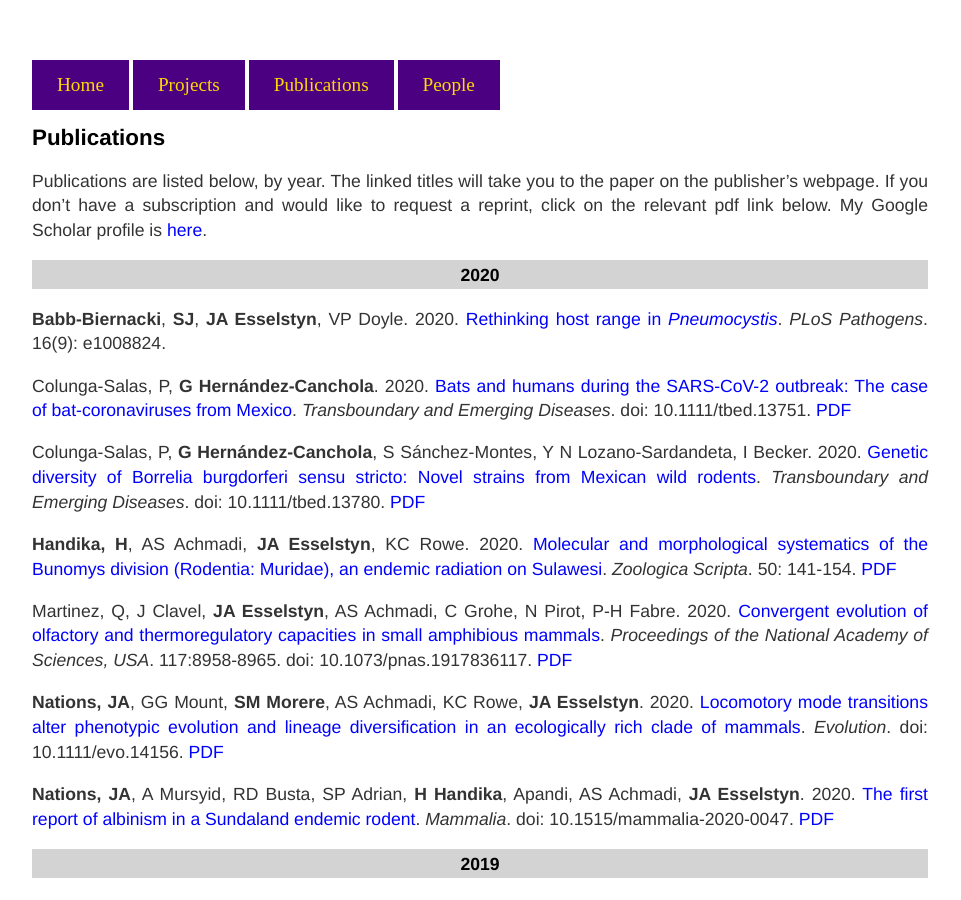
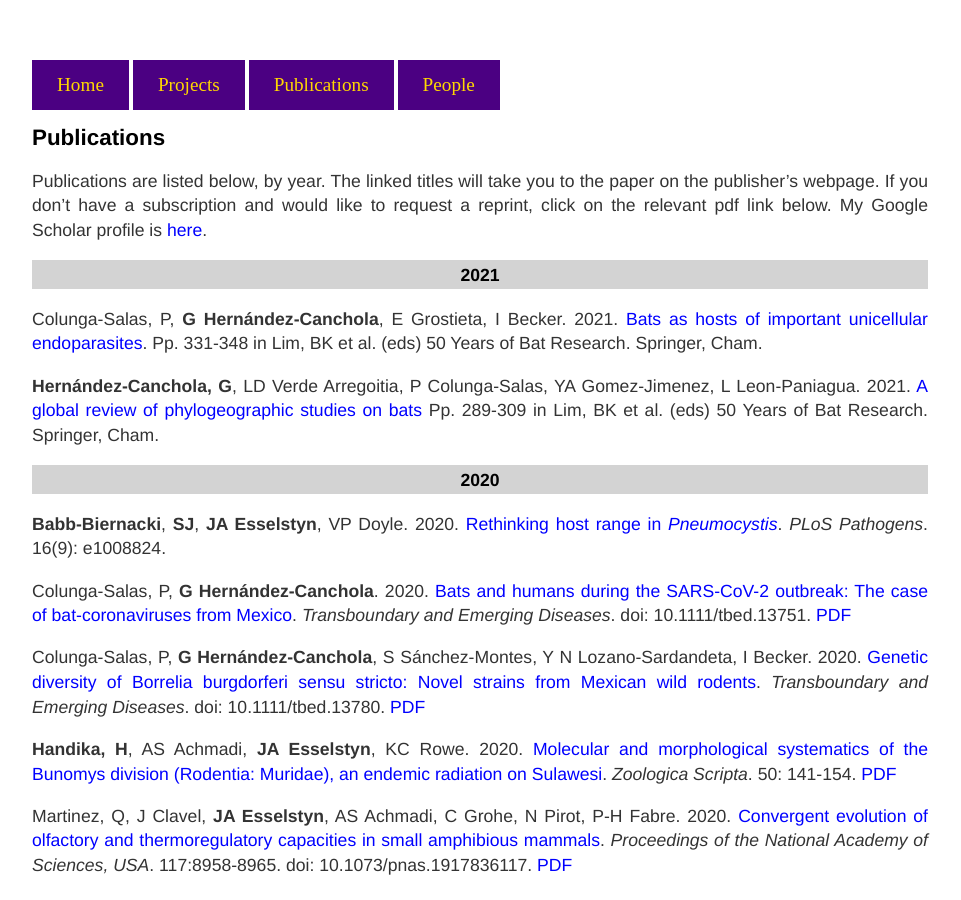
Before and after one commit to esselstyn/esselstyn.github.io, a Jekyll site: the page built from publications.md, in a window 1280 px wide and 900 px high. Shown: the whole window, without its empty margins (160-1121 px from the left). Built offline with Jekyll 4.4.1, drawn with Linux system fonts in a browser that asks for light colours.

Commit message:
added Gio's chapters

```diff
--- a/publications.md
+++ b/publications.md
@@ -5,6 +5,11 @@ title: Publications
 
 # Publications
 Publications are listed below, by year. The linked titles will take you to the paper on the publisher's webpage. If you don't have a subscription and would like to request a reprint, click on the relevant pdf link below. My Google Scholar profile is [here](https://scholar.google.com/citations?user=8p7eEcAAAAAJ&hl=en).
+
+### 2021
+Colunga-Salas, P, **G Hernández-Canchola**, E Grostieta, I Becker. 2021. [Bats as hosts of important unicellular endoparasites](https://doi.org/10.1007/978-3-030-54727-1_20). Pp. 331-348 in Lim, BK et al. (eds) 50 Years of Bat Research. Springer, Cham.
+
+**Hernández-Canchola, G**, LD Verde Arregoitia, P Colunga-Salas, YA Gomez-Jimenez, L Leon-Paniagua. 2021. [A global review of phylogeographic studies on bats](https://doi.org/0.1007/978-3-030-54727-1_18) Pp. 289-309 in Lim, BK et al. (eds) 50 Years of Bat Research. Springer, Cham.
 
 ### 2020
 **Babb-Biernacki**, **SJ**, **JA Esselstyn**, VP Doyle. 2020. [Rethinking host range in _Pneumocystis_](https://doi.org/10.1371/journal.ppat.1008824). _PLoS Pathogens_. 16(9): e1008824.
```
